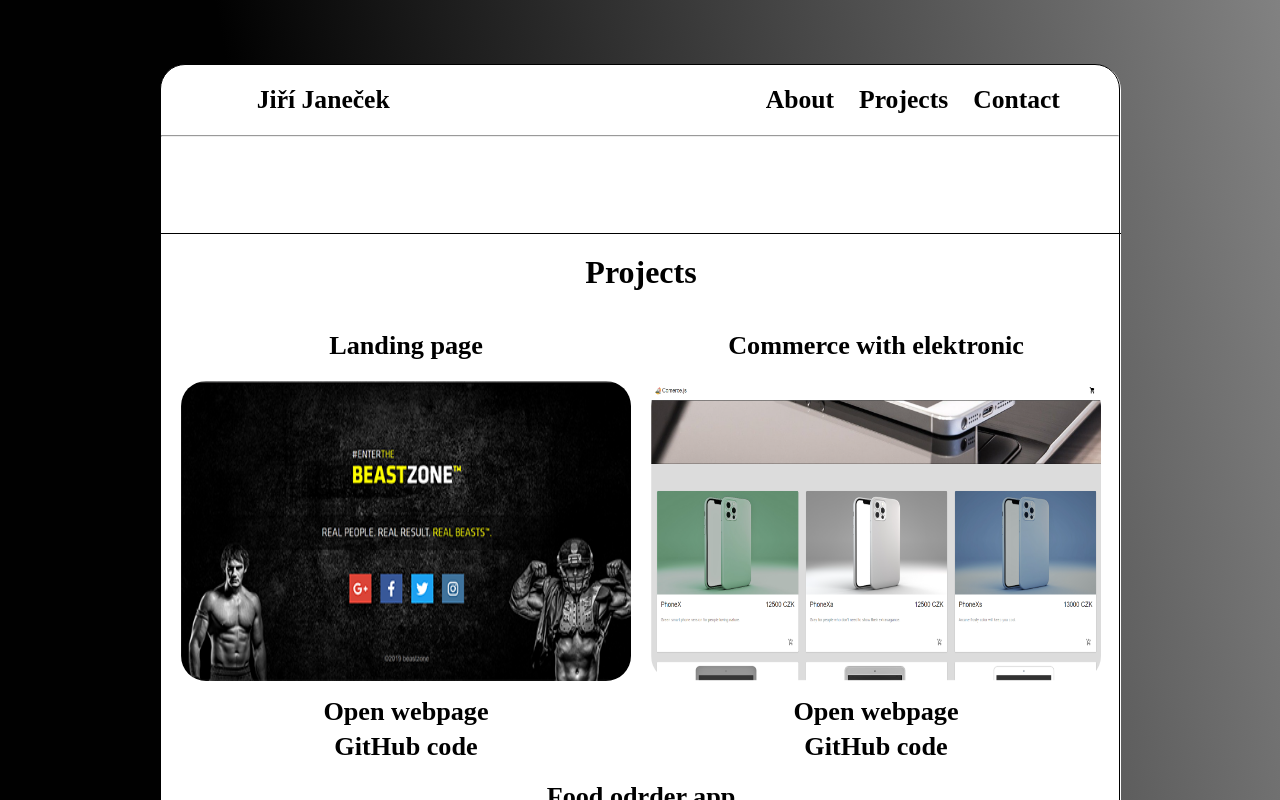
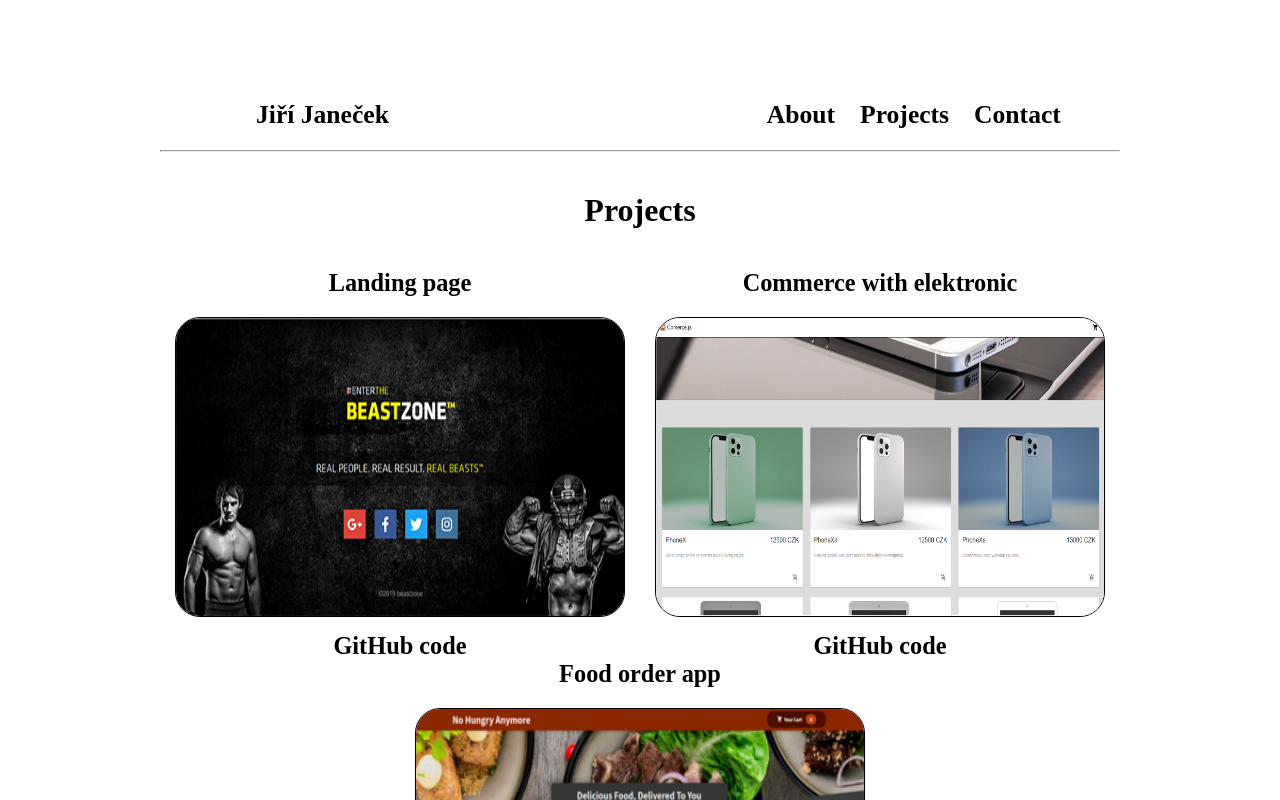
Before and after one commit to JanecekJiri1/myPortfolio, a React (Create React App) app: page /projects in a window 1280 px wide. Shown: the top 800 px of the page. Built offline with nearby package versions, Linux system fonts and the light colour scheme.

Commit message:
uprava pozadí a css

```diff
--- a/src/App.css
+++ b/src/App.css
@@ -4,23 +4,18 @@
   box-sizing: border-box;
 }
 
-html {
-  background-color: rgba(0, 0, 0, 0.99);
-  background-image: linear-gradient(980deg, rgba(255, 255, 255, 0.5), rgba(0, 0, 0, 0.692) 70%);
-}
-
 .app {
-  margin: 5% auto;
+  margin: 10vh auto;
   width: 75vw;
 
   max-width: 1920px;
 
   height: auto;
 
-  border: 1px solid black;
-  box-shadow: 1px 1px 0 0 white;
+  /* border: 1px solid black; */
+  box-shadow: 1px 1px 0 0 rgba(255, 255, 255, 0.952);
   border-radius: 25px;
-  background-color: white;
+  background-color: rgba(255, 255, 255, 0.938);
 }
 
 @media only screen and (max-width: 1200px) {
--- a/src/components/about/About.module.css
+++ b/src/components/about/About.module.css
@@ -1,15 +1,9 @@
-* {
-  box-sizing: border-box;
-  padding: 0;
-  margin: 0;
-}
-
 .aboutPageStyles {
   margin: 10px 0;
-  padding-top: 50px;
+  padding: 40px 0;
   width: 75vw;
   display: grid;
-  grid-template-columns: 40% 50%;
+  grid-template-columns: 35% 50%;
   justify-content: space-around;
 }
 
@@ -18,7 +12,7 @@
 .leftSideFoto {
   display: flex;
   justify-content: flex-end;
-  margin: 20px 10px;
+  margin: 10px 10px;
 }
 
 .myPhotoStyles {
@@ -61,8 +55,8 @@
   min-width: 95px;
   height: 35px;
   margin: 20px 0;
-  background-color: cornsilk;
-  background-color: rgba(231, 227, 214, 0.548);
+
+  background-color: rgba(70, 69, 66, 0.363);
   border-radius: 25px;
   cursor: pointer;
 }
--- a/src/components/about/seeMore/SeeMorePage.module.css
+++ b/src/components/about/seeMore/SeeMorePage.module.css
@@ -1,12 +1,10 @@
 .seeMorePage {
-  /* background: rgba(255, 255, 255, 0.452);
-  background-image: linear-gradient(680deg, rgb(112, 113, 116, 0.9), rgb(241, 245, 247, 0.8), rgb(112, 113, 116, 0.9)); */
-  background-image: linear-gradient(680deg, rgb(112, 113, 116, 0.9), rgb(241, 245, 247, 0.8), rgba(0, 0, 0, 0.534));
+  background-image: linear-gradient(680deg, rgba(112, 113, 116, 0.329), rgb(241, 245, 247, 0.8), rgba(0, 0, 0, 0.068));
   box-shadow: 2px 2px 5px black;
   padding: 40px 0;
   border-radius: 25px;
-  border: 2px solid rgb(71, 73, 78);
-  width: 99%;
+  /* border: 2px solid rgb(71, 73, 78); */
+  width: 69vw;
   margin: 0 auto;
 }
 
--- a/src/components/projects/Projects.jsx
+++ b/src/components/projects/Projects.jsx
@@ -8,42 +8,36 @@ const Projects = () => {
     <div className={classes.projectsStyles}>
       <h2>Projects</h2>
       <div className={classes.topLine}>
-        <div className={classes.projectsBox}>
-          <h3> Landing page </h3>
+        <div>
           <a href="https://lp-noawesome.herokuapp.com/" target="_blank" rel="noreferrer">
+            <h3> Landing page </h3>
             <div>
               <img className={classes.box} src={LPage} alt="just landing page" />
             </div>
-            <h3 className={classes.pageOpen}>Open webpage</h3>
           </a>
           <a className={classes.gitHub} href="https://github.com/JanecekJiri1/projekt1-land" target="_blank" rel="noreferrer">
             <h3 className={classes.gitOpen}>GitHub code</h3>
           </a>
         </div>
+        <div>
+          <a href=" https://elektronic-shop.herokuapp.com/" target="_blank" rel="noreferrer">
+            <h3>Commerce with elektronic</h3>
 
-        <div className={classes.projectsBox}>
-          <h3>Commerce with elektronic</h3>
-
-          <a href=" https://elektronic-shop.herokuapp.com/" target="_blank" rel="noreferrer">
             <div>
               <img src={ShoppE} alt="click and go to electronic store" className={classes.box} />
             </div>
-            <h3 className={classes.pageOpen}>Open webpage</h3>
           </a>
           <a className={classes.gitHub} href="https://github.com/JanecekJiri1/projekt2-elektro" target="_blank" rel="noreferrer">
             <h3 className={classes.gitOpen}>GitHub code</h3>
           </a>
         </div>
-      </div>
 
-      <div className={classes.bottomLine}>
-        <div className={classes.projectsBox}>
-          <h3> Food odrder app </h3>
+        <div>
           <a href="https://food-order-portfolio.herokuapp.com/" target="_blank" rel="noreferrer">
+            <h3> Food order app </h3>
             <div>
               <img src={Food} className={classes.box} alt="click and go oder what you like" />
             </div>
-            <h3 className={classes.pageOpen}>Open webpage</h3>
           </a>
 
           <a className={classes.gitHub} href="https://github.com/JanecekJiri1/food-oder" target="_blank" rel="noreferrer">
--- a/src/components/projects/Projects.module.css
+++ b/src/components/projects/Projects.module.css
@@ -4,40 +4,52 @@
   flex-direction: column;
   justify-content: center;
   text-align: center;
-  margin: 10% 0;
-  border-top: 1px solid black;
-  font-size: 1.4rem;
+  font-size: 1.3rem;
 }
 
 .projectsStyles h2 {
-  margin: 20px 0;
+  margin: 40px 0;
   font-size: 2rem;
-}
-
-.topLine {
-  margin: 20px 0;
-}
-
-.topLine,
-.bottomLine {
-  display: flex;
-  justify-content: space-evenly;
 }
 
 .box {
   width: 450px;
+  max-width: 457px;
   height: 300px;
+  max-height: 306px;
   margin: 20px 0 10px 0;
   cursor: pointer;
+  border: 1px solid black;
   border-radius: 25px;
 }
 
+.topLine {
+  display: flex;
+  flex-wrap: wrap;
+}
+
+.topLine > * {
+  flex: 1 1 50%;
+}
+
+.projectsStyles h3 {
+  display: inline-block;
+}
+
+.projectsStyles h3:hover {
+  text-decoration: underline;
+  font-size: 1.6rem;
+  transition: all 1s;
+}
 .box:hover {
-  box-shadow: -3px -3px 10px rgb(255, 255, 255);
   transition: all 0.3s;
   width: 455px;
   height: 305px;
 }
+
+/*
+
+
 
 .pageOpen:hover {
   font-size: 1.7rem;
@@ -52,11 +64,11 @@
   text-decoration: underline;
   font-size: 1.7rem;
   transition: all 0.3s;
-}
+} */
 
 /********* media queries  ***************/
 
-@media only screen and (max-width: 1250px) {
+/* @media only screen and (max-width: 1250px) {
   .box {
     margin-left: 15px;
     margin-right: 15px;
@@ -97,4 +109,4 @@
     display: flex;
     justify-content: center;
   }
-}
+} */
--- a/src/pages/ContactPage.jsx
+++ b/src/pages/ContactPage.jsx
@@ -10,7 +10,6 @@ const contactPage = () => {
             <div className={classes.icons}>
               <FaEnvelope className={classes.envelop} />
             </div>
-            <strong>Email:</strong>
             <span> janec.jiri@email.cz</span>
           </a>
         </li>
@@ -19,7 +18,7 @@ const contactPage = () => {
             <div className={classes.icons}>
               <FaMobileAlt />
             </div>
-            <strong>Phone:</strong> <span className={classes.phone}>+420 703 503 660</span>
+            <span className={classes.phone}>+420 703 503 660</span>
           </a>
         </li>
         <li>
@@ -27,7 +26,7 @@ const contactPage = () => {
             <div className={classes.icons}>
               <FaFacebookF />
             </div>
-            <strong>Facebook: </strong>Jiří Janeček
+            Jiří Janeček
           </a>
         </li>
         {/* <li>
--- a/src/pages/ContactPage.module.css
+++ b/src/pages/ContactPage.module.css
@@ -3,10 +3,8 @@
   justify-content: center;
   align-items: center;
   flex-direction: column;
-  height: 80vh;
+  height: 55vh;
   border-radius: 0 0 25px 25px;
-  padding-bottom: 20vh;
-  margin-top: 10%;
 }
 
 .contactPageStyles h2 {
@@ -14,16 +12,11 @@
 }
 
 .contactPageStyles a {
-  text-decoration: none;
-  color: black;
   display: flex;
   white-space: nowrap;
 }
 .contactPageStyles ul {
   width: 300px;
-}
-.contactPageStyles strong {
-  margin-right: 5px;
 }
 
 .contactPageStyles li {
@@ -42,11 +35,11 @@
 /* icons styles */
 
 .icons {
-  color: rgb(128, 123, 123);
-  margin-right: 5px;
-  border: 1px solid black;
-  width: 25px;
-  height: 25px;
+  color: rgb(22, 21, 21);
+  margin-right: 10px;
+  padding-top: 2px;
+  width: 30px;
+  height: 30px;
   text-align: center;
 }
 
```
